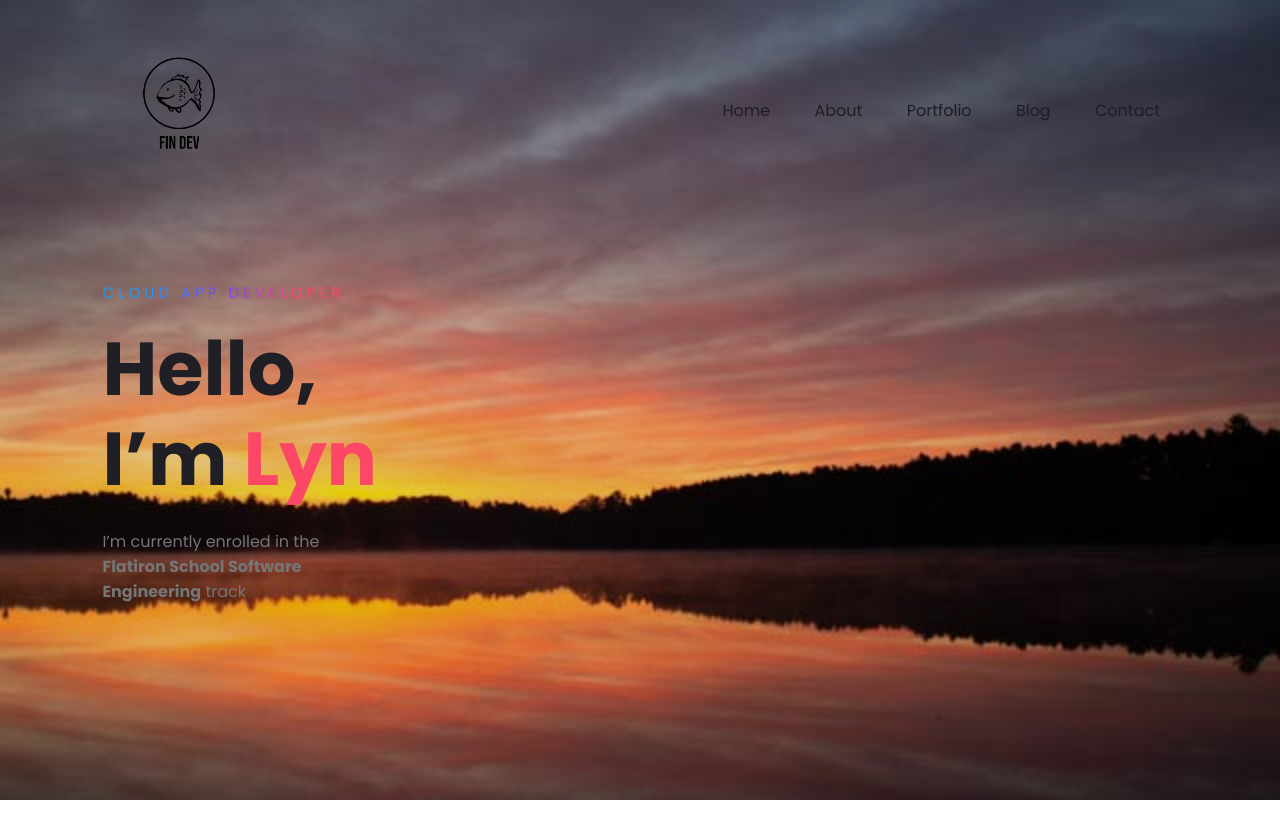
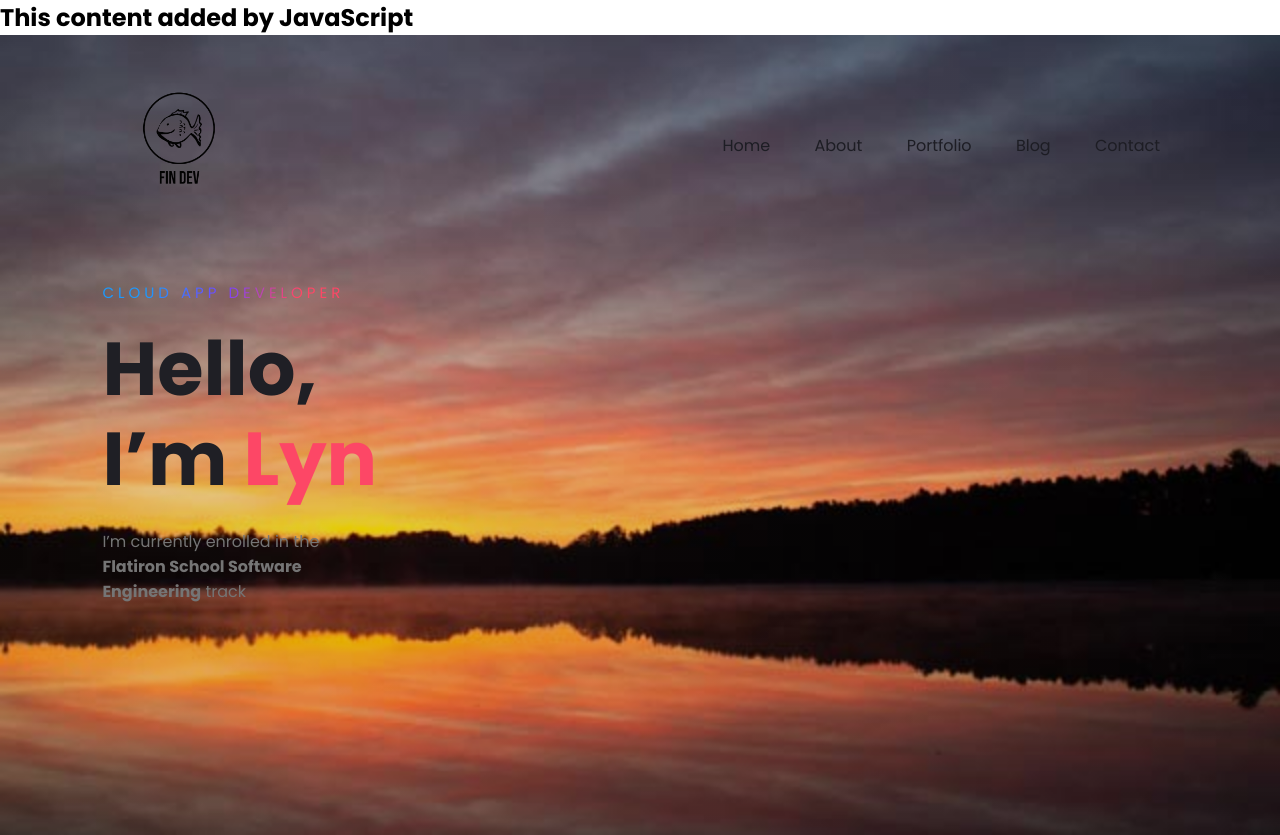
Before and after one commit to lynfin/lyndev, a plain HTML site: page index.html in a window 1280 px wide. Before the commit the page ends 800 px from the top, so only its background shows below. Drawn offline with Linux system fonts and the light colour scheme.

Commit message:
add script.js, connect to index.html

```diff
--- a/index.html
+++ b/index.html
@@ -10,6 +10,8 @@
     <link rel="stylesheet" href="style.css">
 </head>
 <body>
+    <!--  This connects our JavaScript file to our HTML -->
+    <script src = "./script.js"></script>
     <div class="hero">
         <nav>
             <img src="./img/FinDev-logos_transparent.png" class="logo">
--- /dev/null
+++ b/script.js
@@ -0,0 +1,3 @@
+const h2 = document.createElement("h2");
+h2.textContent = "This content added by JavaScript";
+document.querySelector("body").appendChild(h2);
```
